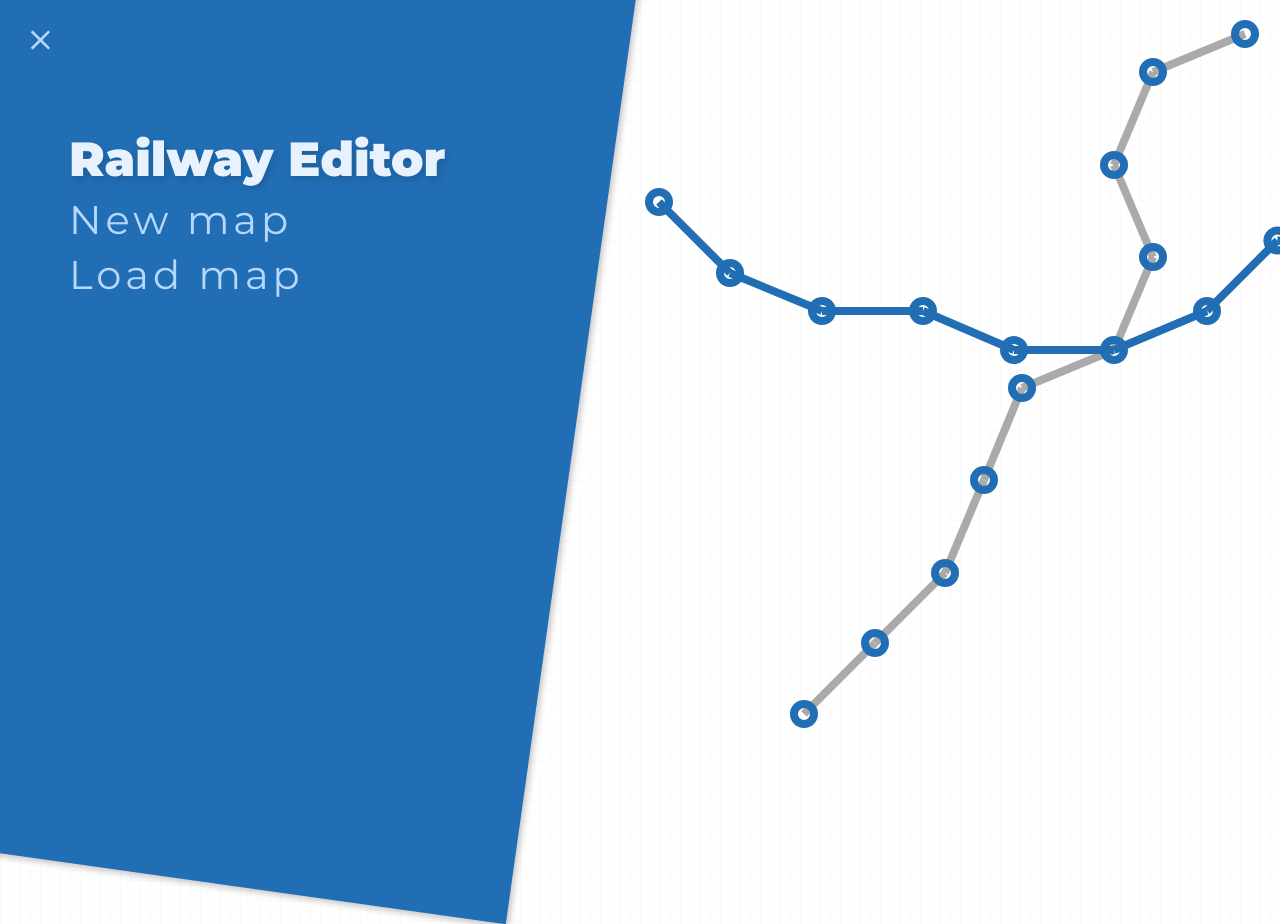
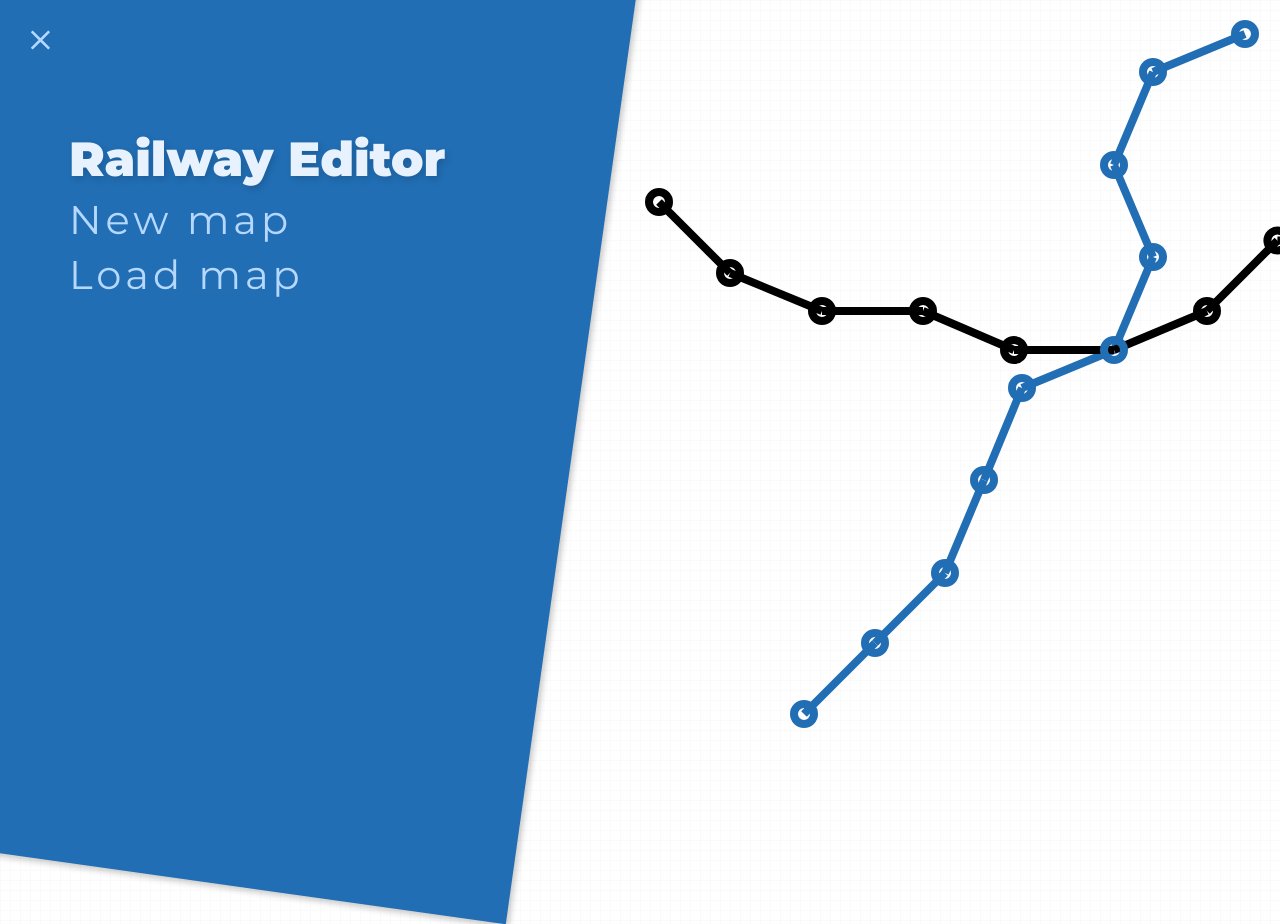
Before and after one commit to MatthieuJnon/railway-editor, a React (Create React App) app: page / in a window 1280 px wide. Shown: the top 924 px of the page. Built offline with nearby package versions, Linux system fonts and the light colour scheme.

Commit message:
better colors for stations and lines

```diff
--- a/src/components/Editor/index.js
+++ b/src/components/Editor/index.js
@@ -4,6 +4,7 @@ import styled from 'styled-components'
 import { connect } from 'react-redux'
 
 import { moveStation } from 'data/actions'
+import { getLineColors } from 'data'
 import Line from 'components/Editor/Line'
 
 const EditorView = styled.div`
@@ -20,7 +21,7 @@ const Station = styled.div`
   width: 28px;
   height: 28px;
   border-radius: 20041997px;
-  border: 8px solid ${props => props.theme.primary};
+  border: 8px solid ${props => props.color};
 `
 
 const EditorSvg = styled.svg`
@@ -46,20 +47,22 @@ class Editor extends Component {
   }
 
   render() {
-    let linesKeys = Object.keys(this.props.lines)
-    let lines = []
+    const { stations, lines } = this.props
+
+    let linesKeys = Object.keys(lines)
+    let linesToRender = []
     linesKeys.forEach(element => {
-      let coords = this.props.lines[element].order
+      let coords = lines[element].order
       coords = coords.map(stationIndex => {
-        return this.props.stations[stationIndex].position
+        return stations[stationIndex].position
       })
-      lines.push({
+      linesToRender.push({
         coords: coords,
-        color: this.props.lines[element].color,
+        color: getLineColors(lines[element].id),
       })
     })
 
-    lines = lines.map((line, index) => {
+    linesToRender = linesToRender.map((line, index) => {
       return <Line coords={line.coords} color={line.color} key={index} />
     })
 
@@ -69,20 +72,23 @@ class Editor extends Component {
     return (
       <EditorView>
         <EditorSvg viewBox={`0 0 ${clientWidth * 0.8} ${clientHeight * 0.98}`}>
-          {lines}
+          {linesToRender}
         </EditorSvg>
-        {Object.keys(this.props.stations).map(stationIndex => (
+        {Object.keys(stations).map(stationIndex => (
           <Draggable
             bounds="parent"
             disabled={this.props.screen !== 'editor'}
             defaultPosition={{
-              x: this.props.stations[stationIndex].position[0],
-              y: this.props.stations[stationIndex].position[1],
+              x: stations[stationIndex].position[0],
+              y: stations[stationIndex].position[1],
             }}
             onDrag={this.handleStationDrag}
             key={stationIndex}
           >
-            <Station data-id={stationIndex} />
+            <Station
+              data-id={stationIndex}
+              color={getLineColors(stations[stationIndex].lines[0])}
+            />
           </Draggable>
         ))}
       </EditorView>
--- /dev/null
+++ b/src/data/index.js
@@ -0,0 +1,11 @@
+export const getLineColors = lineIndex => {
+  const lineColors = [
+    '#216eb4',
+    '#000000',
+    '#00a948',
+    '#e77a17',
+    '#a516b8',
+    '#d0db39',
+  ]
+  return lineColors[lineIndex]
+}
--- a/src/data/reducer.js
+++ b/src/data/reducer.js
@@ -1,39 +1,44 @@
-import { ADD_LINE, ADD_STATION, ADD_STATION_TO_LINE, MOVE_STATION } from './actions'
+import {
+  ADD_LINE,
+  ADD_STATION,
+  ADD_STATION_TO_LINE,
+  MOVE_STATION,
+} from './actions'
 
 const initialMapState = {
   lines: {
     '0': {
       name: 'Black',
-      color: '#aaaaaa',
+      id: 0,
       order: [0, 2, 4, 6, 8, 10, 12, 14, 16, 18],
     },
     '1': {
       name: 'Blue',
-      color: '#216eb4',
+      id: 1,
       order: [1, 3, 5, 7, 9, 10, 11, 13, 15, 17, 19],
     },
   },
   stations: {
-    '0': { name: 'Agapanthe', position: [150, 700] },
-    '1': { name: 'Bleuet', position: [865, 85] },
-    '2': { name: 'Coquelicot', position: [221, 629] },
-    '3': { name: 'Dahlia', position: [794, 156] },
-    '4': { name: 'Edelweiss', position: [291, 559] },
-    '5': { name: 'Ficaire', position: [723, 227] },
-    '6': { name: 'Grebera', position: [330, 466] },
-    '7': { name: 'Hortensia', position: [623.4, 226.6] },
-    '8': { name: 'Iris', position: [368, 374] },
-    '9': { name: 'Jasmin', position: [553, 297] },
-    '10': { name: 'Kalmie', position: [460, 336] },
-    '11': { name: 'Lys', position: [360, 336] },
-    '12': { name: 'Marguerite', position: [499, 243] },
-    '13': { name: 'Narcisse', position: [269, 297] },
-    '14': { name: 'Ophrys', position: [460, 151] },
-    '15': { name: 'Petunia', position: [168, 297] },
-    '16': { name: 'Quinoa', position: [499, 58] },
-    '17': { name: 'Renoncule', position: [76, 259] },
-    '18': { name: 'Scabieuse', position: [591, 20] },
-    '19': { name: 'Tulipe', position: [5, 188] },
+    '0': { name: 'Agapanthe', position: [150, 700], lines: [0] },
+    '1': { name: 'Bleuet', position: [865, 85], lines: [1] },
+    '2': { name: 'Coquelicot', position: [221, 629], lines: [0] },
+    '3': { name: 'Dahlia', position: [794, 156], lines: [1] },
+    '4': { name: 'Edelweiss', position: [291, 559], lines: [0] },
+    '5': { name: 'Ficaire', position: [723, 227], lines: [1] },
+    '6': { name: 'Grebera', position: [330, 466], lines: [0] },
+    '7': { name: 'Hortensia', position: [623.4, 226.6], lines: [1] },
+    '8': { name: 'Iris', position: [368, 374], lines: [0] },
+    '9': { name: 'Jasmin', position: [553, 297], lines: [1] },
+    '10': { name: 'Kalmie', position: [460, 336], lines: [0, 1] },
+    '11': { name: 'Lys', position: [360, 336], lines: [1] },
+    '12': { name: 'Marguerite', position: [499, 243], lines: [0] },
+    '13': { name: 'Narcisse', position: [269, 297], lines: [1] },
+    '14': { name: 'Ophrys', position: [460, 151], lines: [0] },
+    '15': { name: 'Petunia', position: [168, 297], lines: [1] },
+    '16': { name: 'Quinoa', position: [499, 58], lines: [0] },
+    '17': { name: 'Renoncule', position: [76, 259], lines: [1] },
+    '18': { name: 'Scabieuse', position: [591, 20], lines: [0] },
+    '19': { name: 'Tulipe', position: [5, 188], lines: [1] },
   },
   autoIndexLineCounter: 2,
   autoIndexStationCounter: 20,
@@ -86,9 +91,9 @@ function map(state = initialMapState, action) {
           ...state.stations,
           [action.stationId]: {
             ...state.stations[action.stationId],
-            position: action.newPosition
-          }
-        }
+            position: action.newPosition,
+          },
+        },
       }
     default:
       return state
```
